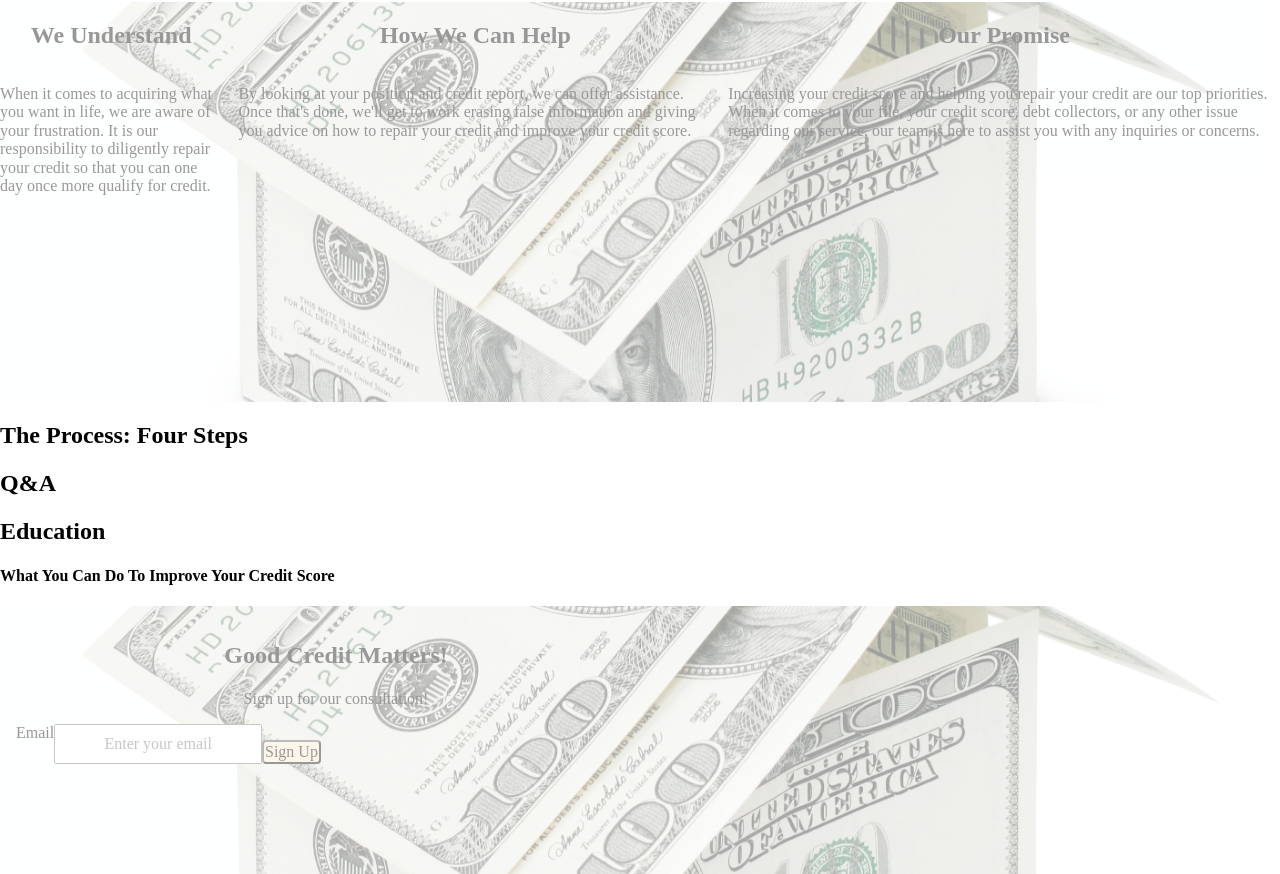
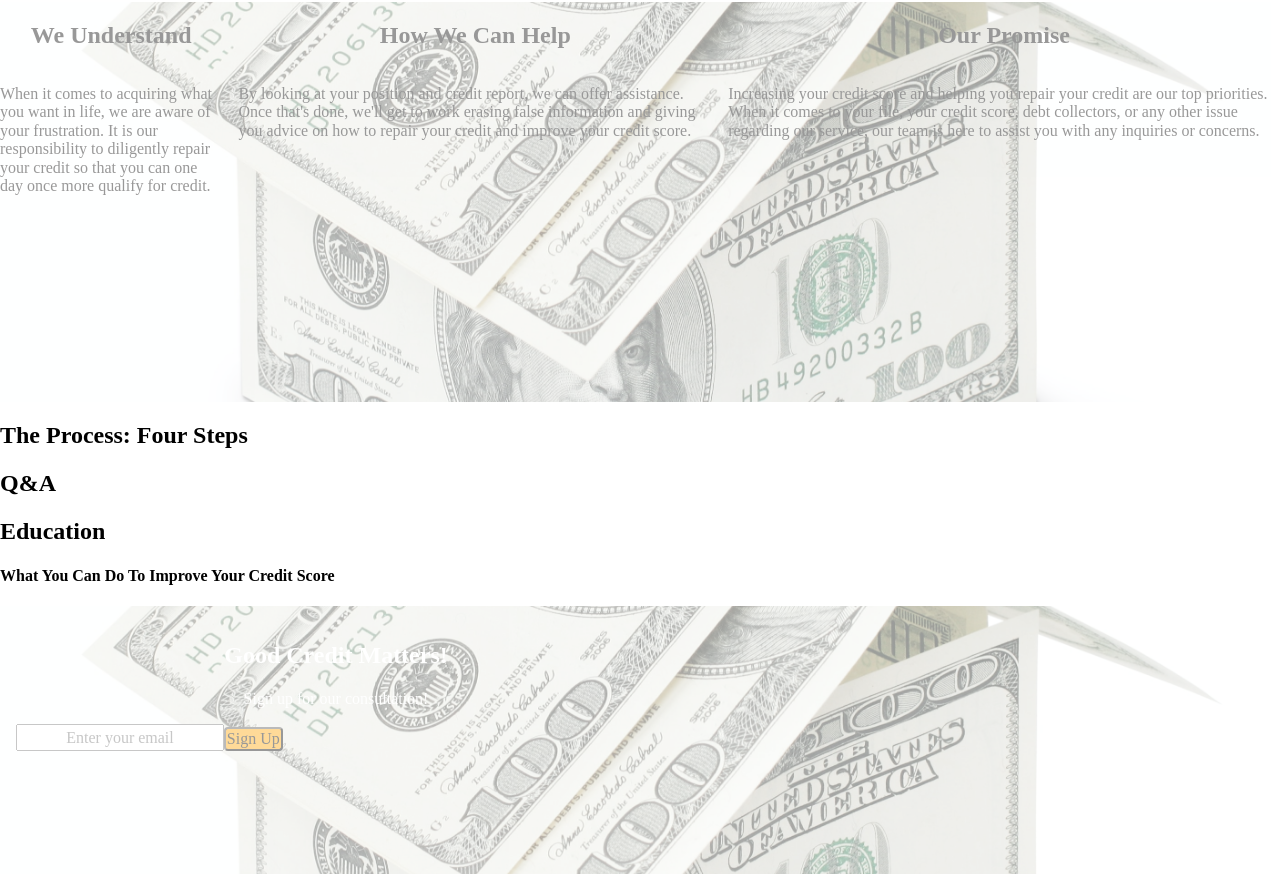
Before and after one commit to elementelligent/Meticulous-Credit-Solutions, a website: page index.html in a window 1280 px wide. Shown: the part 78-952 px from the top of the page. Drawn offline with nearby package versions, Linux system fonts and the light colour scheme.

Commit message:
chng form button color, cntct image, add sr-only

```diff
--- a/styles/styles.css
+++ b/styles/styles.css
@@ -17,15 +17,15 @@ html {
 }
 
 .bg-translucent-dark {
-  color: black;
+  color: white;
   padding: 1rem;
 }
 
 button {
-  background-color: blanchedalmond;
+  background-color: orange;
   border-radius: 4px;
   align-self: center;
-  margin-top: 1rem;
+  margin-top: 0.2rem;
   padding: 0.05rem;
   max-width: max-content;
 }
@@ -83,6 +83,18 @@ button {
   column-gap: 1rem;
 }
 
+.sr-only {
+  position: absolute;
+  width: 1px;
+  height: 1px;
+  padding: 0;
+  margin: -1px;
+  overflow: hidden;
+  clip: rect(0, 0, 0, 0);
+  white-space: nowrap;
+  border-width: 0;
+}
+
 #grid {
   display: grid;
   width: 100;
@@ -97,7 +109,7 @@ button {
 
 /* ADD IMAGES */
 #contact {
-  background-image: url("");
+  background-image: url("../images/creditunionbldg.jpg");
   box-shadow: inset 0 0 0 1000px rgb(0 0 0 / 50%);
 }
 
```
